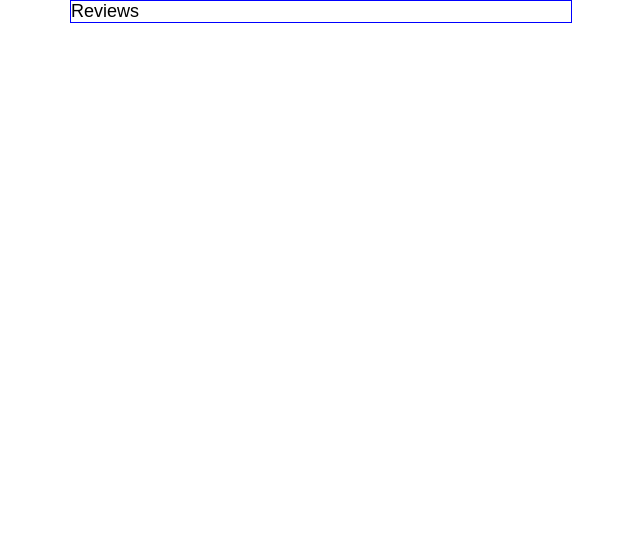
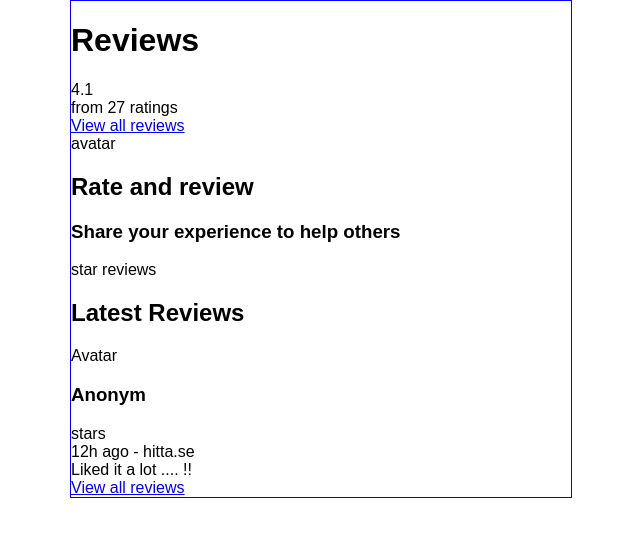
Before and after one commit to vasileVas/reviews, a React (Create React App) app: page / in a window 1280 px wide. Shown: the top 534 px of the page, without its empty margins (319-959 px from the left). Built offline with nearby package versions, Linux system fonts and the light colour scheme.

Commit message:
[w.i.p.]

```diff
--- a/package.json
+++ b/package.json
@@ -6,6 +6,7 @@
     "mobx": "^5.0.3",
     "react": "^16.4.1",
     "react-dom": "^16.4.1",
+    "react-rating": "^1.3.0",
     "react-router-dom": "^4.3.1",
     "react-scripts": "1.1.4",
     "styled-components": "^3.3.3"
--- a/src/App.js
+++ b/src/App.js
@@ -9,7 +9,7 @@ import styled from 'styled-components';
 const AppWrapper = styled.div`
     border: 1px solid blue;
     margin: auto
-    width: 500px
+    max-width: 500px
 `;
 
 class App extends Component {
--- a/src/components/Reviews.js
+++ b/src/components/Reviews.js
@@ -1,8 +1,55 @@
-import React from 'react';
+import React, { Fragment } from 'react';
+import { Link } from 'react-router-dom';
 import styled from 'styled-components';
 
 const Div = styled.div`
     font-size: 18px;
 `;
 
-export default () => <Div>Reviews</Div>;
+const ReviewForm = () => (
+    <div>
+        <div>avatar</div>
+        <div>
+            <h2>Rate and review</h2>
+            <h3>Share your experience to help others</h3>
+            <p>star reviews</p>
+        </div>
+    </div>
+);
+
+const Review = () => (
+    <div>
+        <div>Avatar</div>
+        <div>
+            <h3>Anonym</h3>
+            <div>
+                <div>stars</div>
+                <div>12h ago - hitta.se</div>
+            </div>
+            <div>Liked it a lot .... !!</div>
+        </div>
+    </div>
+);
+
+const LatestReviews = () => (
+    <div>
+        <h2>Latest Reviews</h2>
+        <Review />
+    </div>
+);
+
+export default () => (
+    <Fragment>
+        <header>
+            <h1>Reviews</h1>
+            <div>4.1</div>
+            <div>from 27 ratings</div>
+            <Link to="/all-reviews">View all reviews</Link>
+        </header>
+        <ReviewForm />
+        <LatestReviews />
+        <footer>
+            <Link to="/all-reviews">View all reviews</Link>
+        </footer>
+    </Fragment>
+);
```
